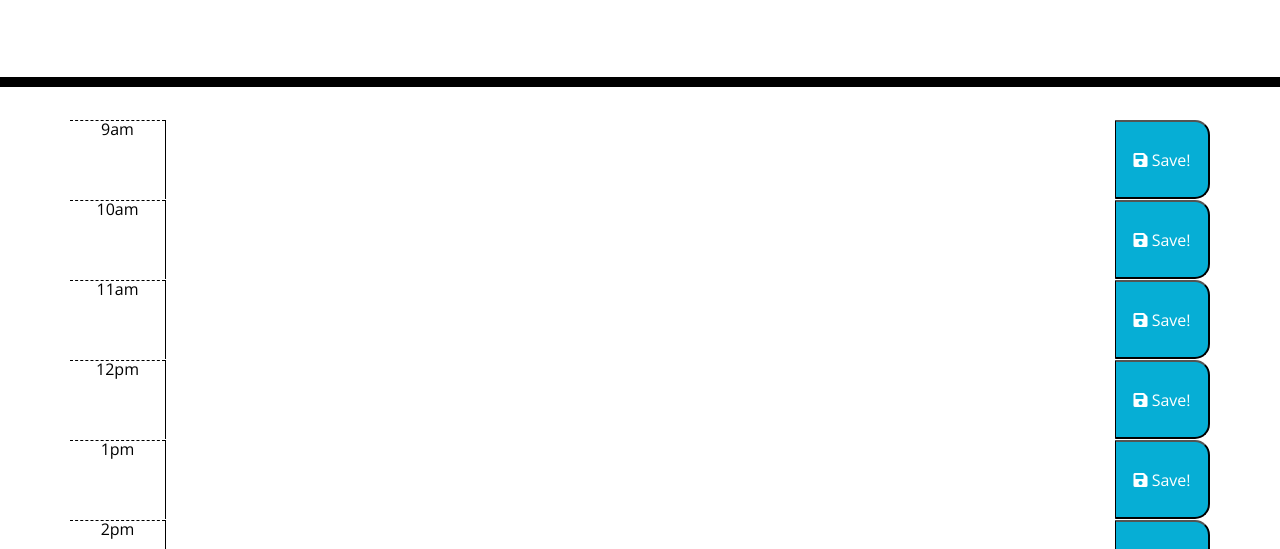
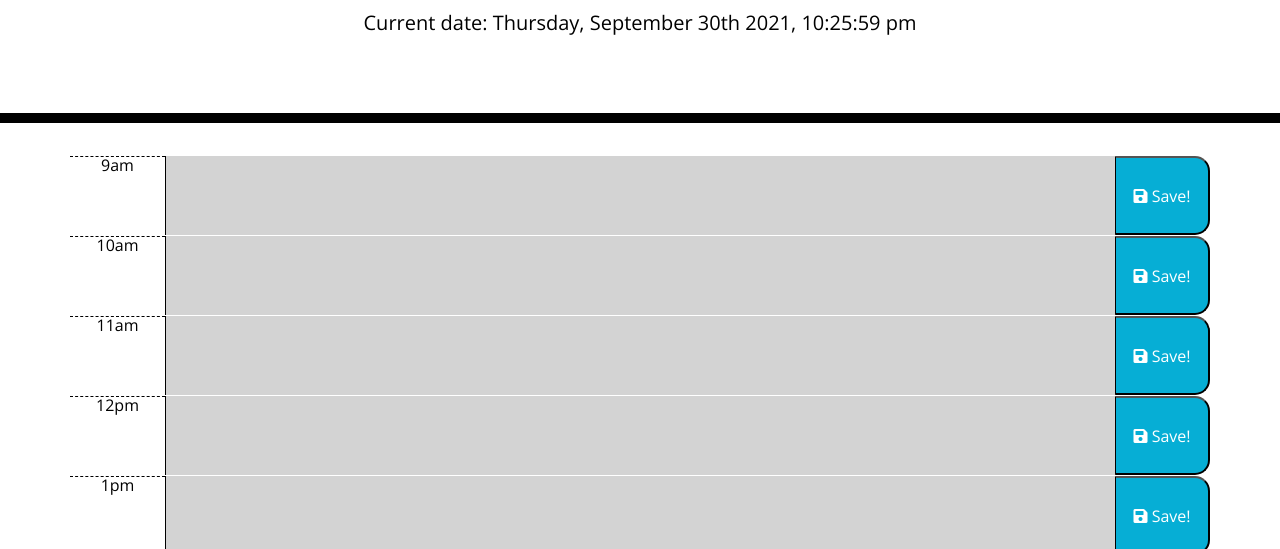
Before and after one commit to ZBreezie/WorkDayScheduler, a plain HTML site: page Develop/index.html in a window 1280 px wide. Shown: the part 181-730 px from the top of the page. Drawn offline with nearby package versions, Linux system fonts and the light colour scheme; the site is published under a folder, as on GitHub Pages, so addresses that start at the root find nothing.

Commit message:
moving index back into develop until solution

```diff
--- a/index.html
+++ b/Develop/index.html
@@ -18,7 +18,7 @@
       href="https://fonts.googleapis.com/css?family=Open+Sans&display=swap"
       rel="stylesheet"
     />
-    <link rel="stylesheet" href="./Develop/style.css" />
+    <link rel="stylesheet" href="style.css" />
     <title>Work Day Scheduler</title>
   </head>
 
@@ -108,6 +108,6 @@
 
     <script src="https://code.jquery.com/jquery-3.4.1.min.js"></script>
     <script src="https://cdnjs.cloudflare.com/ajax/libs/moment.js/2.24.0/moment.min.js"></script>
-    <script src="/Develop/script.js"></script>
+    <script src="./script.js"></script>
   </body>
 </html>
```
